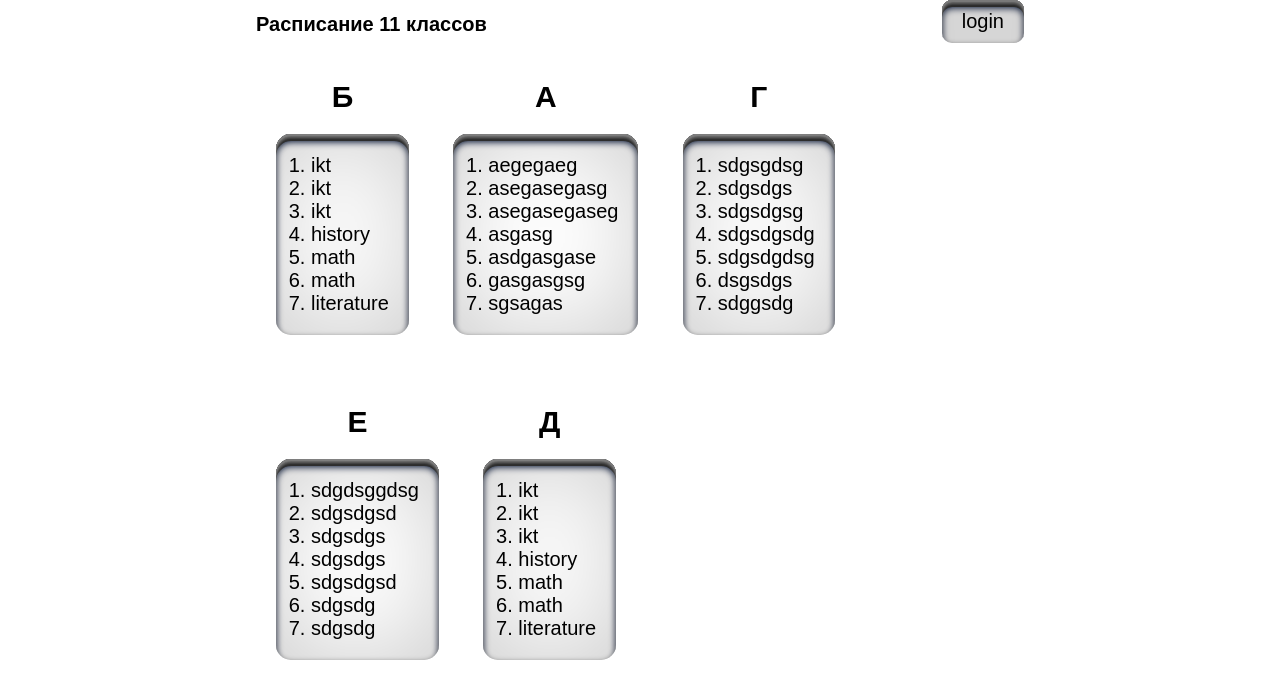
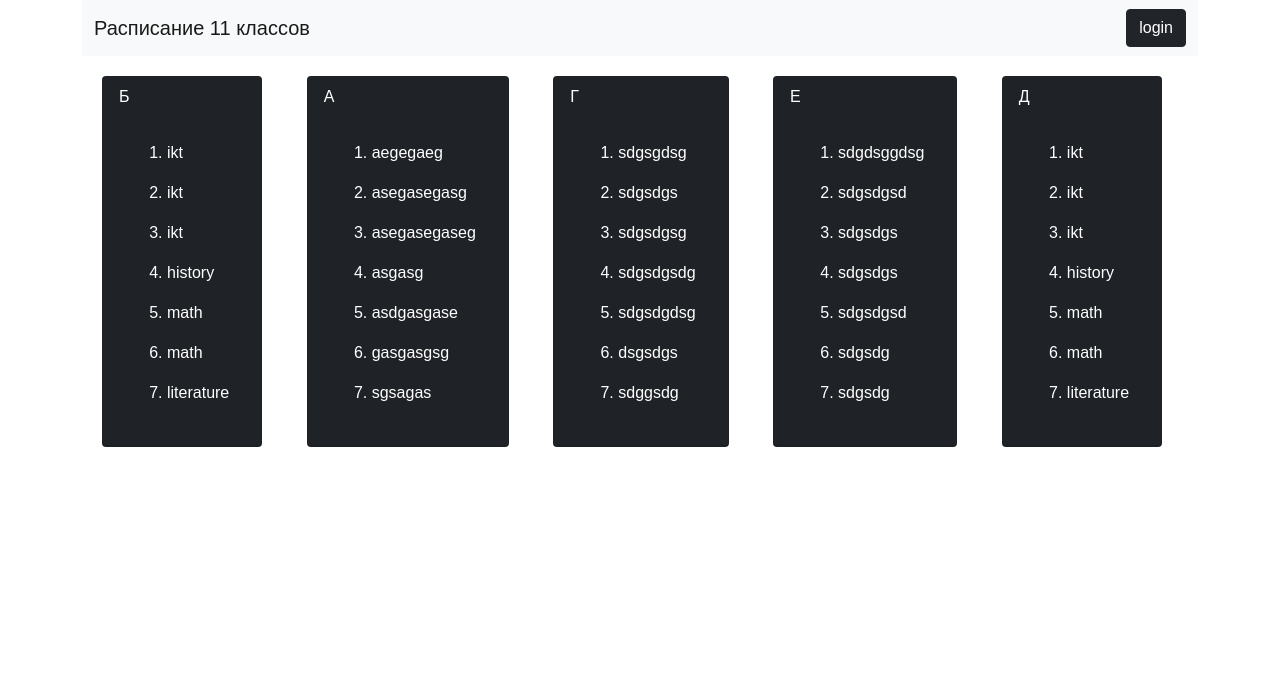
Before and after one commit to RoflSQ/Class, a Django app: page / in a window 1280 px wide. Shown: the top 699 px of the page. Run offline with Django 4.2, Linux system fonts and the light colour scheme; data comes from the database, SQL or seed files in the repository.

Commit message:
ДРУГОЙ ДЗАЙН ПОПЫТКА НОМИР ФИВЕ

```diff
--- a/mysite/static/css/base.css
+++ b/mysite/static/css/base.css
@@ -1,17 +1,25 @@
 *{
 text-decoration: none;
-color: black;
 font-family: "Helvetice Neue", Helvetice, Arial, sans-serif;
+background-color:width;
+
 }
 
-body{]
+body{
+position:absolut;
+max-width:100%;
+margin: 0 auto;
+}
+.conteiner{
 position:absolut;
 max-width:60%;
 margin: 0 auto;
 }
-
-
+.bg-light {
+    --bs-bg-opacity: 0;
+    }
 h1{
+ top:10px;
  font-size: 20px;
  position:relative;
  display: inline-block;
@@ -31,27 +39,7 @@ display: inline;
 .list{
 margin:0-auto;
 }
-.subjects ol{
-position:relative;
-font-size: 20px;
-padding-bottom: 20px;
-background: white;
-border-radius: 15px;
-padding:20px;
-padding-left:35px;
 
-box-shadow:
-inset 0 0 100px hsla(0,0%,0%,.2),
-inset 0px 1px 5px #999,
-inset 0px 2px 0px #888,
-inset 0px 2px 0px #777,
-inset 0px 3px 0px #666,
-inset 0px 4px 0px #555,
-inset 0px 5px 0px #444,
-inset 0px 7px 0px #333,
-inset 0px 8px 7px #001135;
-
-}
 
 .subjects ol li{
 
@@ -68,38 +56,13 @@ color: width;
 
 
 .menu{
+top:20px;
 position:relative;
 display: inline;
 width:200px;
 }
 
-.log{
-text-color: black;
-font-size: 20px;
 
-background: white;
-
-position:relative;
-float:right;
-
-border-radius:10px;
-display: inline-block;
-
-
-padding:10px 20px 10px 20px;
-border: none;
-
-box-shadow:
-inset 0 0 100px hsla(0,0%,0%,.2),
-inset 0px 1px 5px #999,
-inset 0px 2px 0px #888,
-inset 0px 2px 0px #777,
-inset 0px 3px 0px #666,
-inset 0px 4px 0px #555,
-inset 0px 5px 0px #444,
-inset 0px 7px 0px #333,
-inset 0px 8px 7px #001135;
-}
 
 .log:hover{
 cursor:pointer;
@@ -127,7 +90,8 @@ position:absolut;
 padding:20px;
 top:10%;
 
-
+margin: 0 auto;
+width: 50%;
 
 
 margin: 0-auto;
@@ -182,7 +146,7 @@ border-radius:7px;
 
 position:relative;
 
-float:right;
+
 display: inline-block;
 
 padding:7px 30px 7px 30px;
@@ -214,3 +178,7 @@ inset 0px 5px 0px #444,
 inset 0px 7px 0px #333,
 inset 0px 8px 7px #001135;
 }
+
+.g{
+padding-right:20px;
+}
--- a/mysite/templates/list_class.html
+++ b/mysite/templates/list_class.html
@@ -8,38 +8,62 @@
     <meta http-equiv="X-UA-Compatible" content="ie=edge">
     <link rel="stylesheet" href="static/css/base.css">
     <link rel="stylesheet" href="static/css/phone.css">
+    <link href="https://cdn.jsdelivr.net/npm/bootstrap@5.1.3/dist/css/bootstrap.min.css" rel="stylesheet"
+          integrity="sha384-1BmE4kWBq78iYhFldvKuhfTAU6auU8tT94WrHftjDbrCEXSU1oBoqyl2QvZ6jIW3" crossorigin="anonymous">
     <title>Title</title>
 </head>
 <body>
-<div calss="menu">
-    <h1> Расписание 11 классов</h1>
+<div class="container">
 
-    {% if user.authorized %}
-    <p>you're loged in </p>
-    {% else %}
+
+<nav class="navbar navbar-light bg-light">
+  <div class="container-fluid">
+    <a class="navbar-brand">Расписание 11 классов</a>
+    <form class="d-flex">
           <a href="{% url 'login'%}">
-        <button class="log">login</button>
+        <button type="button" class="btn btn-dark">login</button>
     </a>
-    {% endif %}
+    </form>
   </div>
+</nav>
+
 
 <div class="list">
     {% for class in classes %}
             <div class="consub">
             <div class="subjects">
-        <h3>{{class.class_name}}</h3>
+    <div class="card text-white bg-dark mb-3" style="max-width: 18rem;">
+                <div class="card-header">{{class.class_name}}
+                <div class="card-body">
                     <ol>
+                        <p class="card-text">
                         <li>{{class.first_s}}</li>
+                        </p>
+                        <p class="card-text">
                         <li>{{class.second_s}}</li>
+                        </p>
+                        <p class="card-text">
                         <li>{{class.third_s}}</li>
+                        </p>
+                        <p class="card-text">
                         <li>{{class.fourth_s}}</li>
+                        </p>
+                        <p class="card-text">
                         <li>{{class.fifth_s}}</li>
+                        </p>
+                        <p class="card-text">
                         <li>{{class.sixth_s}}</li>
+                        </p>
+                        <p class="card-text">
                         <li>{{class.seventh_s}}</li>
+                        </p>
                     </ol>
                 </div>
             </div>
+        </div>
 
+    </div>
+</div>
     {% endfor %}
 </div>
 </body>
--- a/mysite/templates/registration/login.html
+++ b/mysite/templates/registration/login.html
@@ -8,6 +8,7 @@
     <meta http-equiv="X-UA-Compatible" content="ie=edge">
     <link rel="stylesheet" href="css/base.css">
     <link rel="stylesheet" href="css/phone.css">
+    <link href="https://cdn.jsdelivr.net/npm/bootstrap@5.1.3/dist/css/bootstrap.min.css" rel="stylesheet" integrity="sha384-1BmE4kWBq78iYhFldvKuhfTAU6auU8tT94WrHftjDbrCEXSU1oBoqyl2QvZ6jIW3" crossorigin="anonymous">
     <title>Title</title>
 </head>
 <body>
@@ -19,7 +20,7 @@
         <button type="submit">log</button>
 
     </form>
-    <a href="{% url 'signup' %}">aaaaaa</a>
+    <a href="{% url 'signup' %}">reg</a>
 </div>
 </body>
 </html>
```
Also changed, not shown: mysite/templates/registration/sign_up.html (+7 -3 lines). Lines whose indentation alone changed are shown as unchanged.
